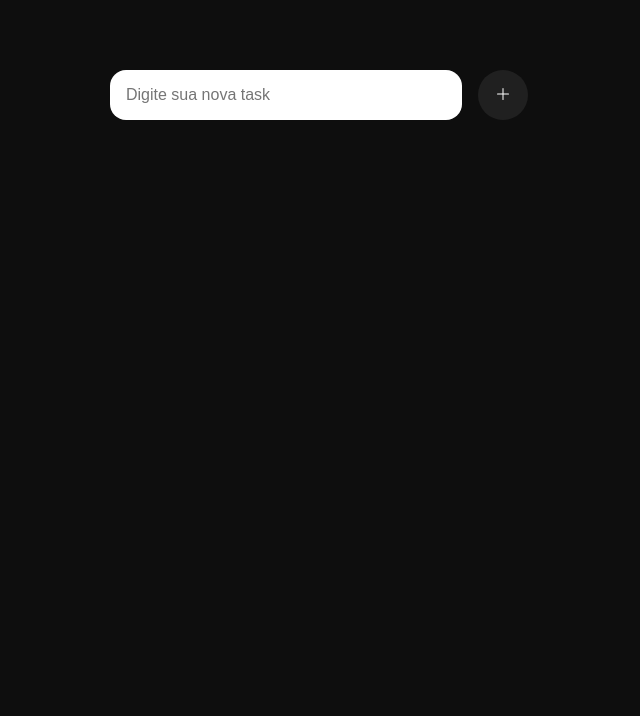
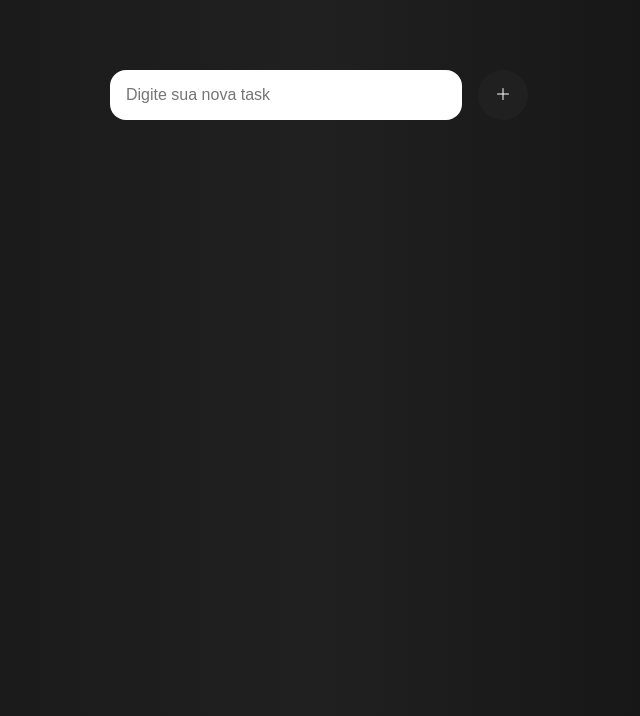
Before and after one commit to gbxventura/to-do-list-javascript, a plain HTML site: page index.html in a window 1280 px wide. Shown: the part 84-800 px from the top of the page, without its empty margins (321-961 px from the left). Drawn offline with Linux system fonts and the light colour scheme.

Commit message:
Correção background

```diff
--- a/style.css
+++ b/style.css
@@ -14,7 +14,7 @@
 
 body {
     font-family: 'Lato';
-    background-color: var(--color-dark);
+    background-image: linear-gradient(to left, var(--color-dark), var(--color-dark2), var(--color-dark3));
     color: var(--color-white);
     display: flex;
     flex-direction: column;
```
